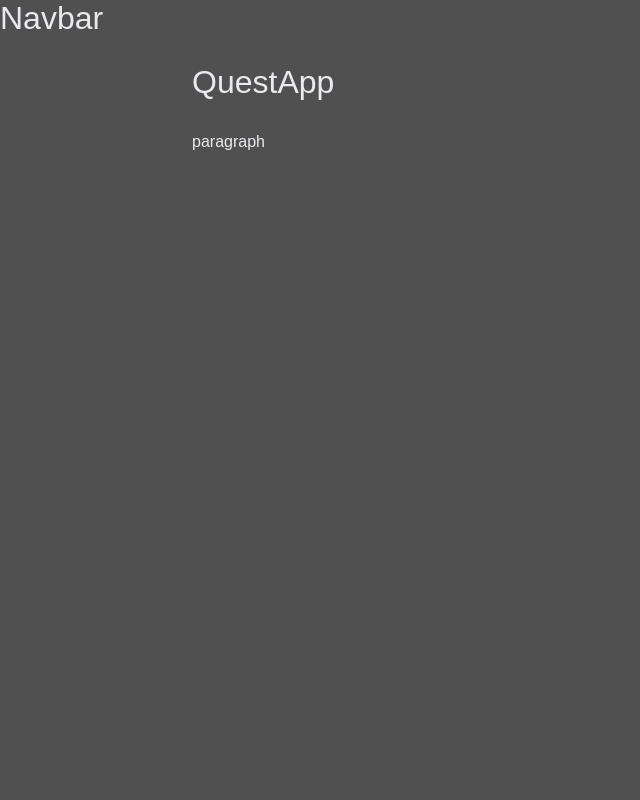
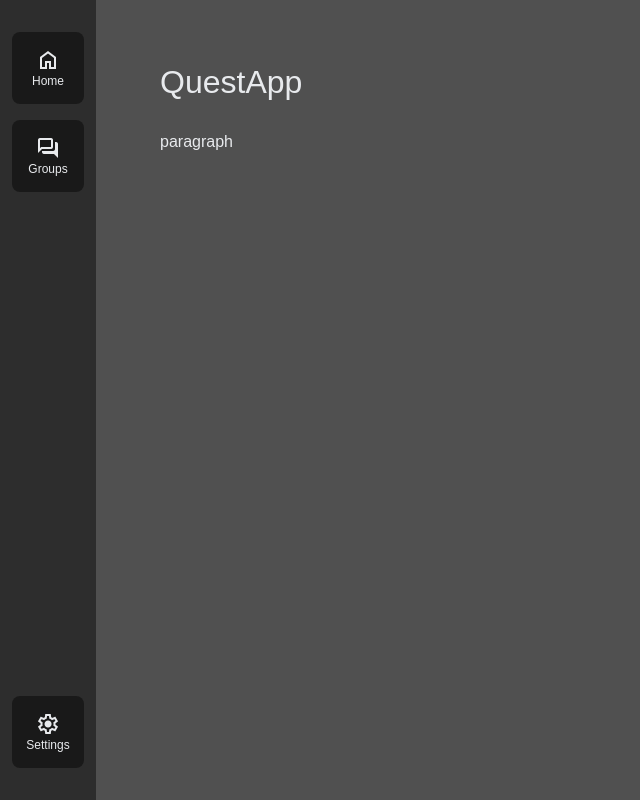
Before and after one commit to joanferrecid098/questapp, a SvelteKit app in the folder frontend/: page / in a window 1280 px wide. Shown: the whole page, without its empty margins (0-640 px from the left). Built offline with nearby package versions, Linux system fonts and the light colour scheme.

Commit message:
feat(frontend): create navbar

```diff
--- a/frontend/src/app.css
+++ b/frontend/src/app.css
@@ -35,6 +35,11 @@ h1 {
     font-size: 2rem;
 }
 
+a {
+    text-decoration: none;
+    color: var(--color-text-white);
+}
+
 .visually-hidden {
     border: 0;
     clip: rect(0 0 0 0);
--- a/frontend/src/app.html
+++ b/frontend/src/app.html
@@ -1,8 +1,12 @@
-<!doctype html>
+<!DOCTYPE html>
 <html lang="en">
     <head>
         <meta charset="utf-8" />
         <link rel="icon" href="%sveltekit.assets%/favicon.png" />
+        <link
+            rel="stylesheet"
+            href="https://fonts.googleapis.com/css2?family=Material+Symbols+Outlined:wght,FILL@300..500,0..1"
+        />
         <meta name="viewport" content="width=device-width, initial-scale=1" />
         %sveltekit.head%
     </head>
--- a/frontend/src/routes/+layout.svelte
+++ b/frontend/src/routes/+layout.svelte
@@ -21,7 +21,7 @@
     main {
         width: 100%;
         box-sizing: border-box;
-        padding-left: 12rem;
+        padding-left: 10rem;
         padding-right: 4rem;
         padding-top: 4rem;
     }
--- a/frontend/src/routes/Navbar.svelte
+++ b/frontend/src/routes/Navbar.svelte
@@ -1,7 +1,84 @@
-<h1>Navbar</h1>
+<nav>
+    <a class="container home" href="/">
+        <i class="material-symbols-outlined">home</i>
+        <p>Home</p>
+    </a>
+    <a class="container groups" href="/groups">
+        <i class="material-symbols-outlined">forum</i>
+        <p>Groups</p>
+    </a>
+    <div class="bottom">
+        <a class="container settings" href="/settings">
+            <i class="material-symbols-outlined">settings</i>
+            <p>Settings</p>
+        </a>
+    </div>
+</nav>
 
 <style>
-    h1 {
-        position: absolute;
+    nav {
+        /* Background */
+        background-color: var(--color-bg-2);
+
+        /* Position */
+        width: 6rem;
+        height: 100vh;
+        max-width: 6rem;
+        max-height: 100vh;
+        position: fixed;
+        padding: 2rem 0 2rem 0;
+        box-sizing: border-box;
+
+        /* Flex */
+        display: flex;
+        flex-direction: column;
+        align-items: center;
+        align-content: stretch;
+        justify-content: start;
+        gap: 1rem;
+    }
+
+    .container {
+        background-color: var(--color-primary-black);
+
+        width: 100%;
+        padding: 0;
+        max-width: 4.5rem;
+        max-height: 4.5rem;
+        flex: 1;
+        border-radius: 0.5rem;
+
+        display: flex;
+        flex-direction: column;
+        align-items: center;
+        align-content: stretch;
+        justify-content: center;
+        gap: 0.125rem;
+    }
+
+    .container:hover {
+        cursor: pointer;
+    }
+
+    .bottom {
+        height: 100%;
+        width: 100%;
+        max-height: 100%;
+        max-width: 4.5rem;
+        flex: 1;
+
+        display: flex;
+        flex-direction: column;
+        align-items: end;
+        align-content: stretch;
+        justify-content: end;
+    }
+
+    p {
+        font-size: 0.75rem;
+    }
+
+    i {
+        font-size: 1.5rem;
     }
 </style>
```
Lines whose indentation alone changed are shown as unchanged.
